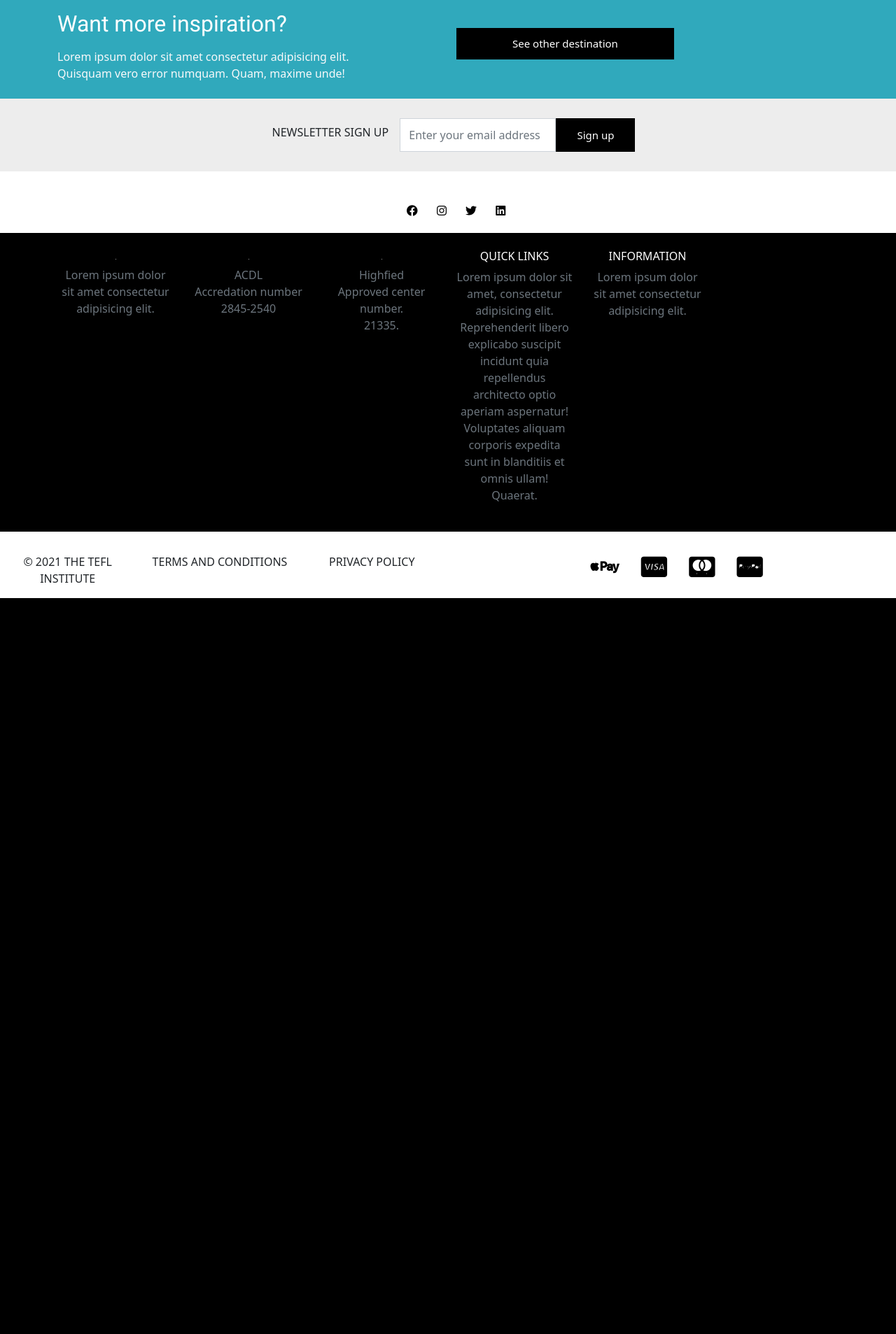
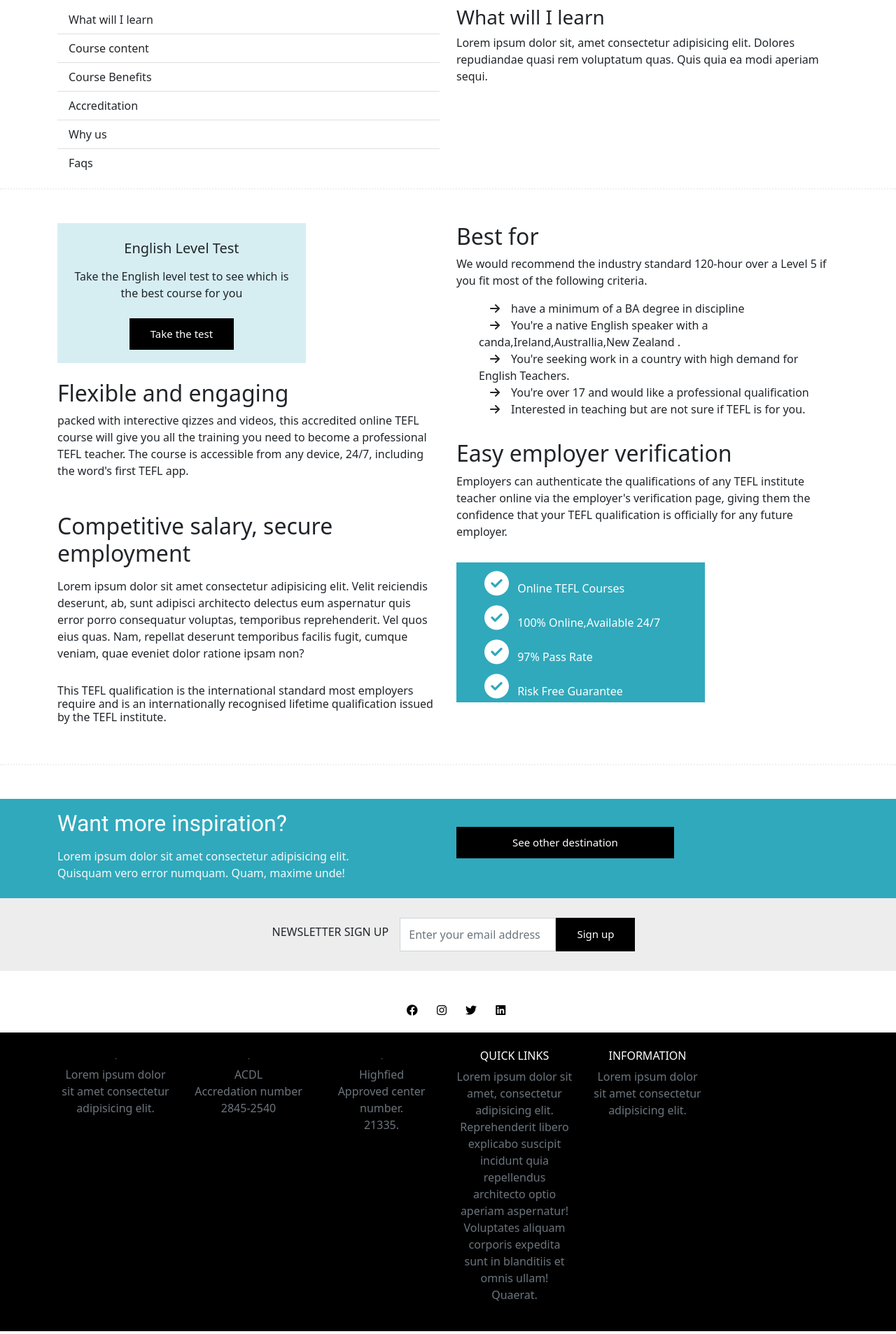
Before and after one commit to Subarna1911/sb_project, a PHP site: page /index.html in a window 1280 px wide. Shown: the part 729-2636 px from the top of the page at 70% size. Before the commit the page ends 1584 px from the top, so only its background shows below. Run offline with PHP 8.4, Linux system fonts and the light colour scheme; grey boxes labelled with a size stand in for pictures from a placeholder-image service; some libraries are stand-ins or nearby versions; grey boxes are pictures that could not be loaded.

Commit message:
section3 added

```diff
--- a/index.html
+++ b/index.html
@@ -189,13 +189,126 @@
     </div>
 
 
+    <hr class="bg-secondary h3 mb-4">
+
+    <!-- second section -->
+    <div class="container">
+        <div class="row">
+            <div class="col-md-6 col-sm-12">
+                <ul class="list-group list-group-flush">
+                    <li class="list-group-item ">What will I learn</li>
+                    <li class="list-group-item ">Course content</li>
+                    <li class="list-group-item">Course Benefits</li>
+                    <li class="list-group-item ">Accreditation</li>
+                    <li class="list-group-item ">Why us</li>
+                    <li class="list-group-item ">Faqs</li>
+                  </ul>
+
+            </div>
+
+            <div class="col-md-6 col-sm-12">
+                <h3 class="text-bold">What will I learn</h3>
+               <p>Lorem ipsum dolor sit, amet consectetur adipisicing elit.
+                Dolores repudiandae quasi rem voluptatum quas. Quis quia ea modi aperiam sequi.</p>
+
+            </div>
+        </div>
+    </div>
+
+    <hr class="dotted-line mb-5">
+
+    <!--Third section -->
+    <div class="container">
+        <div class="row">
+            <div class="col-md-6">
+                <div class="card  rounded-0 my_card">
+                    <div class="card-body">
+                        <h5 class="card-title text-center pt-2">English Level Test</h5>
+                        <p class="card-text text-center pt-2">Take the English level test to see which is the best
+                            course for you</p>
+                        <div class="text-center pt-2">
+                            <button type="button" class="main-btn">Take the test</button>
+                        </div>
+                    </div>
+                </div>
+                <div class="heading my-4">
+                    <h2 class="text-bold">Flexible and engaging</h2>
+                    <p>packed with interective qizzes and videos, this accredited online TEFL course will
+                        give you all the training you need to become a professional TEFL teacher.
+                        The course is accessible from any device, 24/7, including the word's first TEFL app.
+                    </p>
+                </div>
+                <div class="para-body py-3">
+                    <h2 class="text-bold py-2">Competitive salary, secure employment</h2>
+                    <p>Lorem ipsum dolor sit amet consectetur adipisicing elit. Velit reiciendis deserunt, ab, sunt
+                        adipisci architecto delectus eum aspernatur quis error porro consequatur voluptas, temporibus
+                        reprehenderit. Vel quos eius quas. Nam, repellat deserunt temporibus facilis fugit, cumque
+                        veniam, quae eveniet dolor ratione ipsam non?</p>
+
+                </div>
+                <div class="last-para ">
+                    <h6 class="text-bold">This TEFL qualification is the international standard most employers require
+                        and is an internationally recognised lifetime qualification issued by the TEFL institute.</h6>
+                </div>
+            </div>
+
+
+            <div class="col-md-6">
+                <h2 class="text-bold">Best for</h2>
+                <p>We would recommend the industry standard 120-hour over a Level 5 if you fit most of the following
+                    criteria. </p>
+
+                <ul id="my_list">
+
+                    <li>
+                        <span class="fa-solid fa-arrow-right px-3" ></span>have a minimum of a BA degree in discipline
+                    </li>
+                    <li>
+                        <span class="fa-solid fa-arrow-right px-3"></span>You're a native English speaker with a
+                       canda,Ireland,Australlia,New Zealand .
+                    </li>
+                    <li><span class="fa-solid fa-arrow-right px-3"></span>You're seeking work in a country with high demand for English Teachers.
+                    </li>
+                    <li>
+                        <span class="fa-solid fa-arrow-right px-3"></span>You're over 17 and would like a professional qualification
+                    </li>
+                    <li><span class="fa-solid fa-arrow-right px-3"> </span>Interested in teaching but are not sure if TEFL is for you.
+                    </li>
+                </ul>
+
+                <div class="para-body py-3">
+                    <h2 class="text-bold">Easy employer verification</h2>
+                    <p>Employers can authenticate the qualifications of any TEFL institute teacher online via the
+                        employer's verification page, giving them the confidence that your TEFL qualification is
+                        officially for any future employer.</p>
+                </div>
+
+                <div class="card  rounded-0 sec_card">
+                    <ul class="bullet-list">
+                        <li><i class="fa-solid fa-circle-check sec-icons px-2"></i> Online TEFL Courses</li>
+                        <li><i class="fa-solid fa-circle-check sec-icons px-2"></i> 100% Online,Available 24/7</li>
+                        <li><i class="fa-solid fa-circle-check sec-icons px-2"></i> 97% Pass Rate</li>
+                        <li><i class="fa-solid fa-circle-check sec-icons px-2"></i> Risk Free Guarantee</li>
+                    </ul>
+                </div>
+
+            </div>
+
+        </div>
+    </div>
+
+    <hr class="dotted-line my-5">
+
+
+
     <!-- section idk -->
-    <div class ="info">
+    <div class="info">
         <div class="container mt-3 ">
             <div class="row">
                 <div class="col-md-6 col-sm-12 mt-3">
                     <h1 class="info_txt pb-2">Want more inspiration?</h1>
-                    <p class="text-light pb-2">Lorem ipsum dolor sit amet consectetur adipisicing elit.<br> Quisquam vero error numquam. Quam, maxime unde!</p>
+                    <p class="text-light pb-2">Lorem ipsum dolor sit amet consectetur adipisicing elit.<br> Quisquam
+                        vero error numquam. Quam, maxime unde!</p>
 
                 </div>
 
@@ -238,7 +351,7 @@
     </section>
 
 
-  <!-- FOOTER -->
+    <!-- FOOTER -->
     <div class="footer-socials mt-4">
         <div class="container-fluid">
             <div class="row">
--- a/style.css
+++ b/style.css
@@ -8,27 +8,23 @@
 }
 
 /* Responsive design */
-@media(min-width:320px){
-    .main-footer{
+@media(min-width:320px) {
+    .main-footer {
         text-align: center;
     }
 
 
 
 }
-@media(min-width:576px){
 
+@media(min-width:576px) {}
 
-}
-@media(min-width:768px){
+@media(min-width:768px) {}
 
-}
-@media(min-width:992px){
+@media(min-width:992px) {}
 
-}
-@media(min-width:1200px){
+@media(min-width:1200px) {}
 
-}
 /* color */
 :root {
     --primary-color: #30A9BC;
@@ -53,112 +49,161 @@
 
     padding-top: 25px;
 }
-.nav-link{
+
+.nav-link {
     color: white;
     font-family: var(--primary-font);
     font-size: small;
     cursor: pointer;
 }
-.social-icons{
+
+.social-icons {
     display: flex;
     justify-content: space-evenly;
-    padding-top:25px ;
+    padding-top: 25px;
 }
-.social-icons a i{
+
+.social-icons a i {
     color: var(--Text-color2);
     font-size: larger;
 
 
 
 }
+
 /* NAVBAR */
-.navbar{
+.navbar {
     background-color: var(--Text-color2);
 
 }
 
-.navbar .nav-item{
+.navbar .nav-item {
     display: flex;
     justify-content: space-between;
 
 }
-.navbar .nav-link{
+
+.navbar .nav-link {
     color: black;
 }
+
 /* first section css */
-#first_section
-{
+#first_section {
     background-color: var(--primary-color);
-    padding:24px;
+    padding: 24px;
 
 }
-.sec-icons{
+
+.sec-icons {
     font-size: 35px;
     color: white;
     padding-top: 12px;
 }
-.r-img{
+
+.r-img {
     padding-left: 230px;
 }
-.line1{
+
+.line1 {
     font-family: var(--primary-font);
     font-size: medium;
 
 }
-.line2{
+
+.line2 {
     font-family: var(--sec-font);
     font-weight: bold;
 
 
 }
-.line3{
+
+.line3 {
     font-family: var(--primary-font);
     font-weight: bold;
     font-size: large;
 
 }
-.line4{
+
+.line4 {
     font-family: var(--primary-font);
 }
+
+/* second section */
+.dotted-line {
+    border-top: 2px dotted rgb(201, 195, 195);
+
+}
+
+
 /* buttons */
-.main-btn{
+.main-btn {
     display: inline-block;
     padding: 0.625rem 1.875rem;
     line-height: 1.5625rem;
     background-color: var(--Text-color1);
-    color:var(--Text-color2);
+    color: var(--Text-color2);
     font-size: 0.9375rem;
     border-style: none;
 
 }
-.grey-btn{
+
+.grey-btn {
     display: inline-block;
     padding: 0.625rem 1.875rem;
     line-height: 1.5625rem;
-    background-color:rgb(237, 237, 237);
+    background-color: rgb(237, 237, 237);
     color: var(--Text-color1);
     font-size: 0.9375rem;
     border-style: none;
 
 }
 
+/* third section */
+.my_card {
+    background-color: var(--primary-Lite-color);
+    border-radius: none;
+    border: none;
+    height: 200px;
+    width: 65%;
+}
+
+
+
+
+.sec_card {
+    background-color: var(--primary-color);
+    border-radius: none;
+    border: none;
+    height: 200px;
+    width: 65%;
+    color: var(--Text-color2);
+
+}
+
+li {
+    list-style: none;
+}
+
 
 
 /* info */
-.info{
+.info {
     background-color: var(--primary-color);
 }
-.info_txt{
+
+.info_txt {
     color: white;
 
     font-family: var(--primary-font);
     font-size: 32px;
 }
-.info_btn{  display: inline-block;
+
+.info_btn {
+    display: inline-block;
     padding: 0.625rem 5rem;
     line-height: 1.5625rem;
     background-color: var(--Text-color1);
-    color:var(--Text-color2);
+    color: var(--Text-color2);
     font-size: 0.9375rem;
     border-style: none;
 
@@ -168,14 +213,14 @@
 
 
 /* newsletter */
-#newsletter{
+#newsletter {
     background-color: rgb(237, 237, 237);
     padding: 28px;
 
 }
 
 
-    .form-control{
+.form-control {
     width: 20%;
     border-radius: 0;
 
@@ -185,15 +230,17 @@
 
 
 /* footer section */
-.footer-socials{
+.footer-socials {
 
     background-color: var(--Text-color2)
 }
-.social-sections{
+
+.social-sections {
     text-align: center;
     padding: 20px;
 }
-.social-sections a i{
+
+.social-sections a i {
     font-size: medium;
     color: #000000;
     font-weight: lighter;
@@ -201,19 +248,22 @@
     margin-bottom: 2px;
 
 }
-.main-footer{
+
+.main-footer {
     background-color: var(--footer-color);
-    color:var(--Text-color2);
+    color: var(--Text-color2);
 }
 
- #copy-footer{
+#copy-footer {
     margin-top: 23px;
     text-align: center;
 }
- .socio-icons{
+
+.socio-icons {
     font-size: 2rem;
 }
- .socio-icons a i{
+
+.socio-icons a i {
     font-weight: bold;
     color: #000000;
     padding: 12px;
```
Lines whose indentation alone changed are shown as unchanged.
